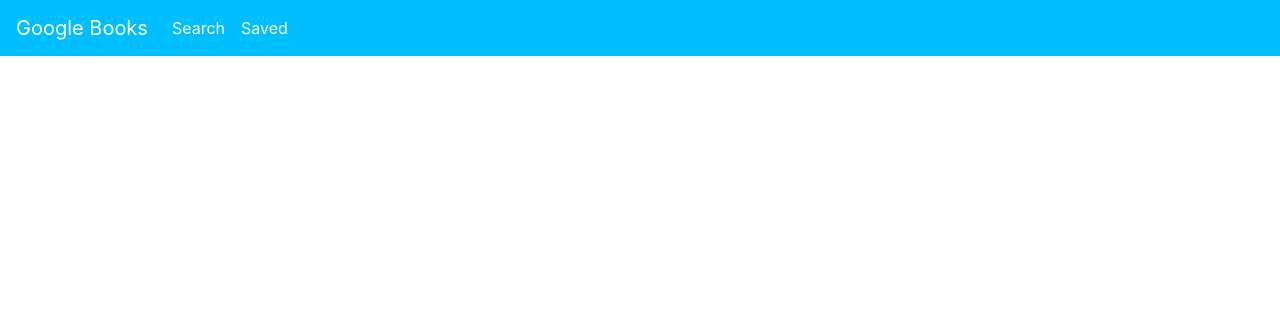
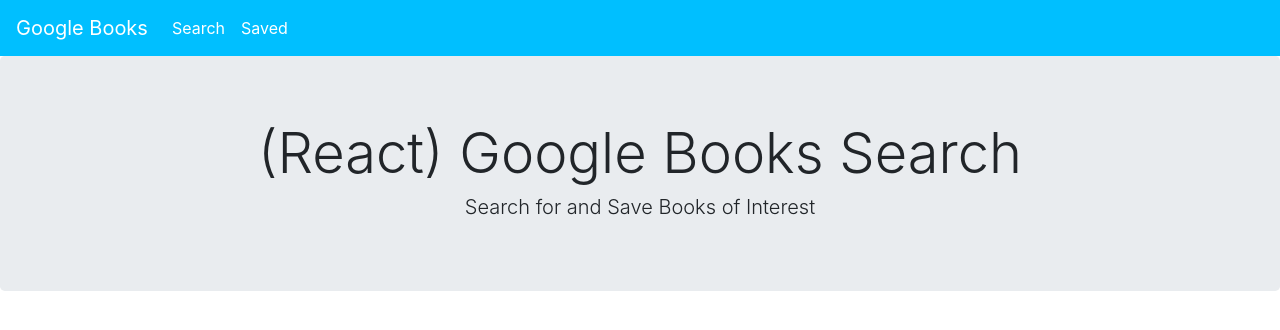
Before and after one commit to MH4454/Google-Books-React-Search, a React (Create React App) app in the folder client/: page / in a window 1280 px wide. Shown: the top 330 px of the page. Built offline with nearby package versions, Linux system fonts and the light colour scheme.

Commit message:
Added Header

```diff
--- a/client/src/App.js
+++ b/client/src/App.js
@@ -3,6 +3,7 @@
 import "bootstrap/dist/css/bootstrap.min.css";
 import { BrowserRouter as Router, Route } from "react-router-dom";
 import Navbar from "./components/Navbar/Navbar"
+import Header from "./components/Header/Header"
 
 
 function App() {
@@ -10,6 +11,7 @@
 <>
 <Router>
   <Navbar />
+  <Header />
   <Route />
 </Router>
 </>
--- a/client/src/components/Header/Header.js
+++ b/client/src/components/Header/Header.js
@@ -3,7 +3,9 @@
 
 const Header = () => {
     return (
-        <div>
+        <div className="jumbotron">
+          <h1 className="display-4 text-center">(React) Google Books Search</h1>
+          <h2 className="lead text-center">Search for and Save Books of Interest</h2>
 
         </div>
     )
```
